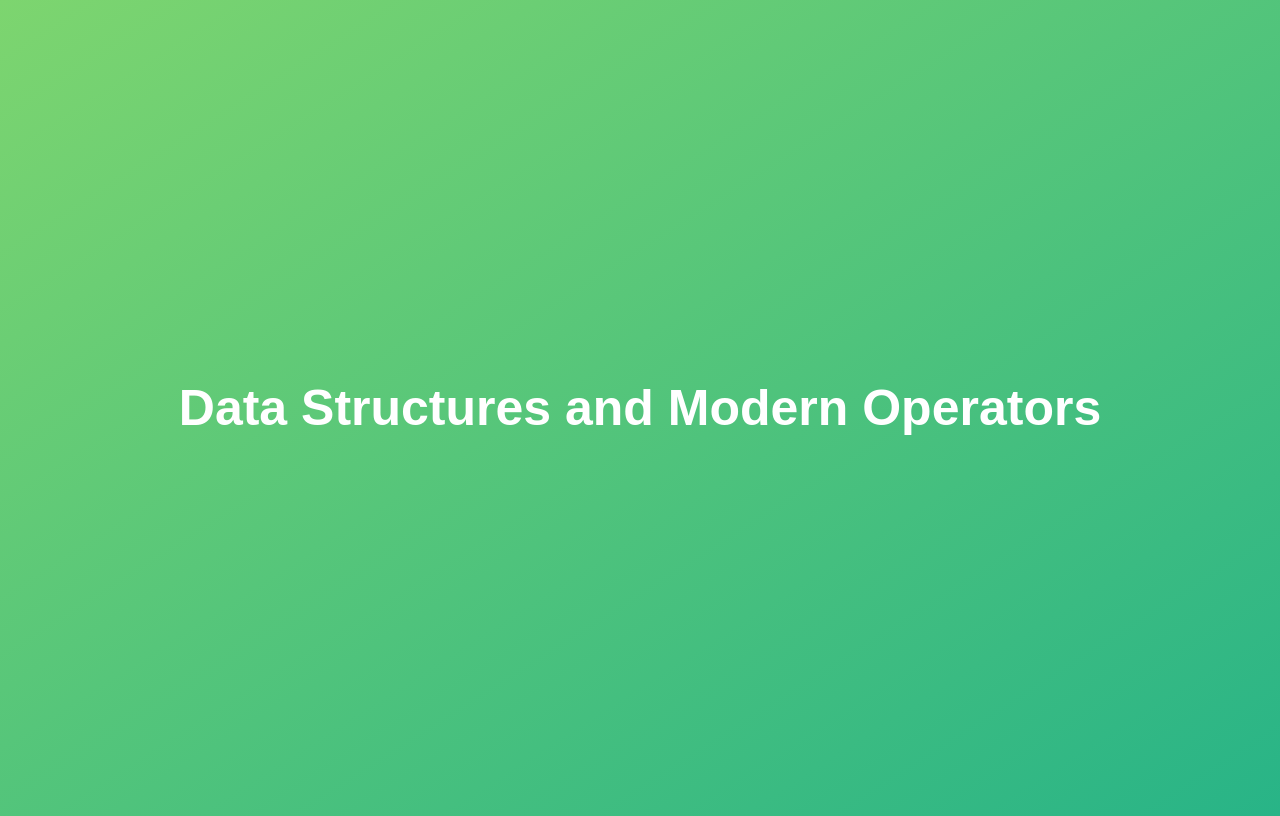
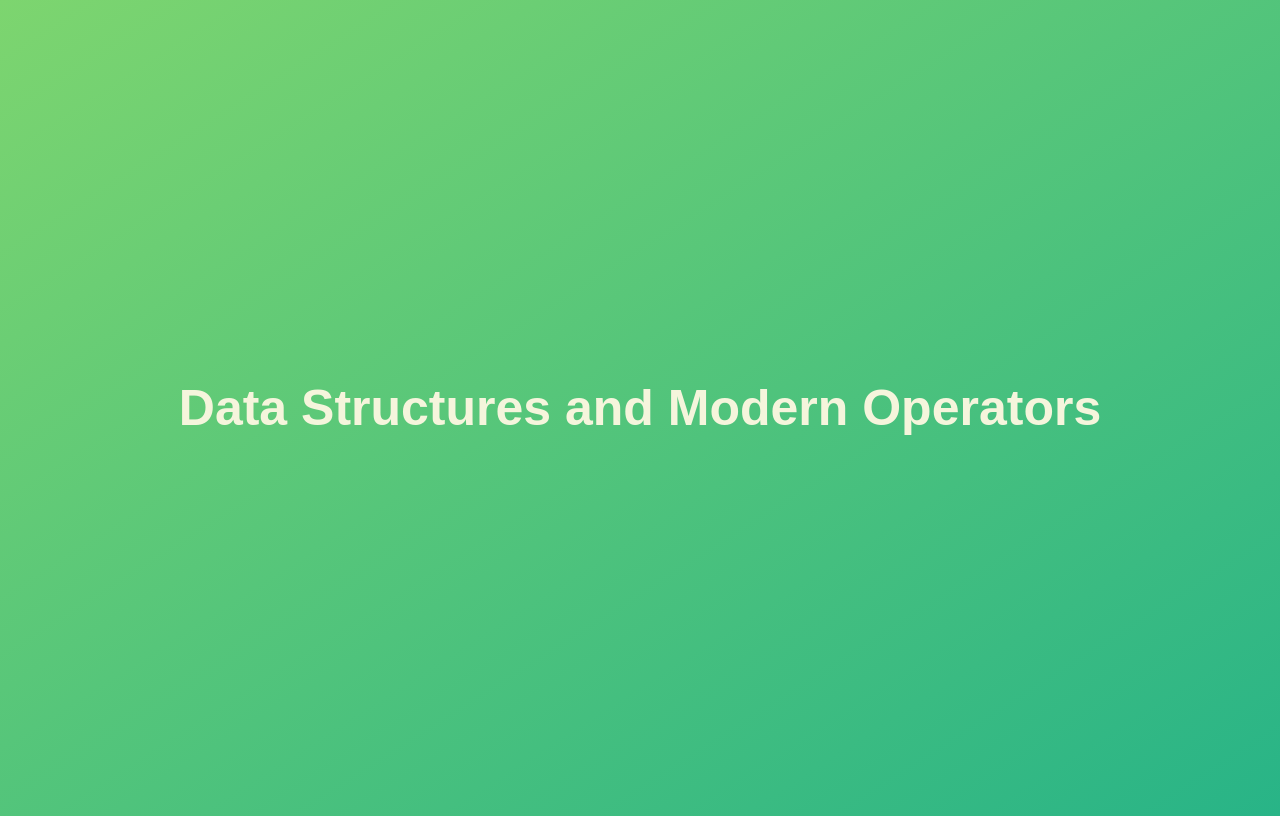
Before and after one commit to raghav2310068/javascript_learning, a plain HTML site: page datastructur_opeartors/index.html in a window 1280 px wide. Drawn offline with Linux system fonts and the light colour scheme.

Commit message:
commpt and push

```diff
--- a/datastructur_opeartors/index.html
+++ b/datastructur_opeartors/index.html
@@ -19,7 +19,7 @@
         width: 100%;
         padding: 30px;
         text-align: center;
-        color: white;
+        color: beige;
       }
       button {
         width: 50px;
--- a/datastructur_opeartors/script.js
+++ b/datastructur_opeartors/script.js
@@ -53,6 +53,8 @@ console.log(starters, mainCourse);
 let [primary, , secondary] = restaurant.categories;
 console.log(primary, secondary);
 
+swapping of variable
+
 let temp = primary;
 primary = secondary;
 secondary = temp;
```
